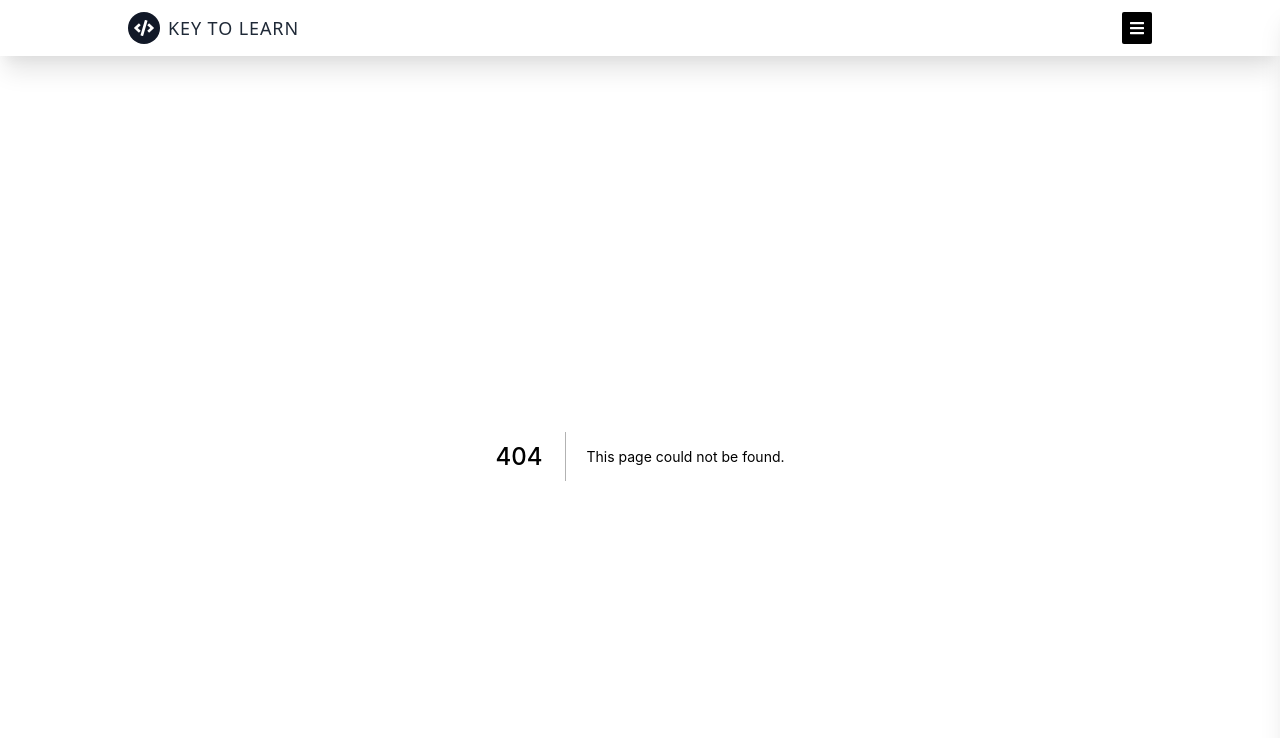
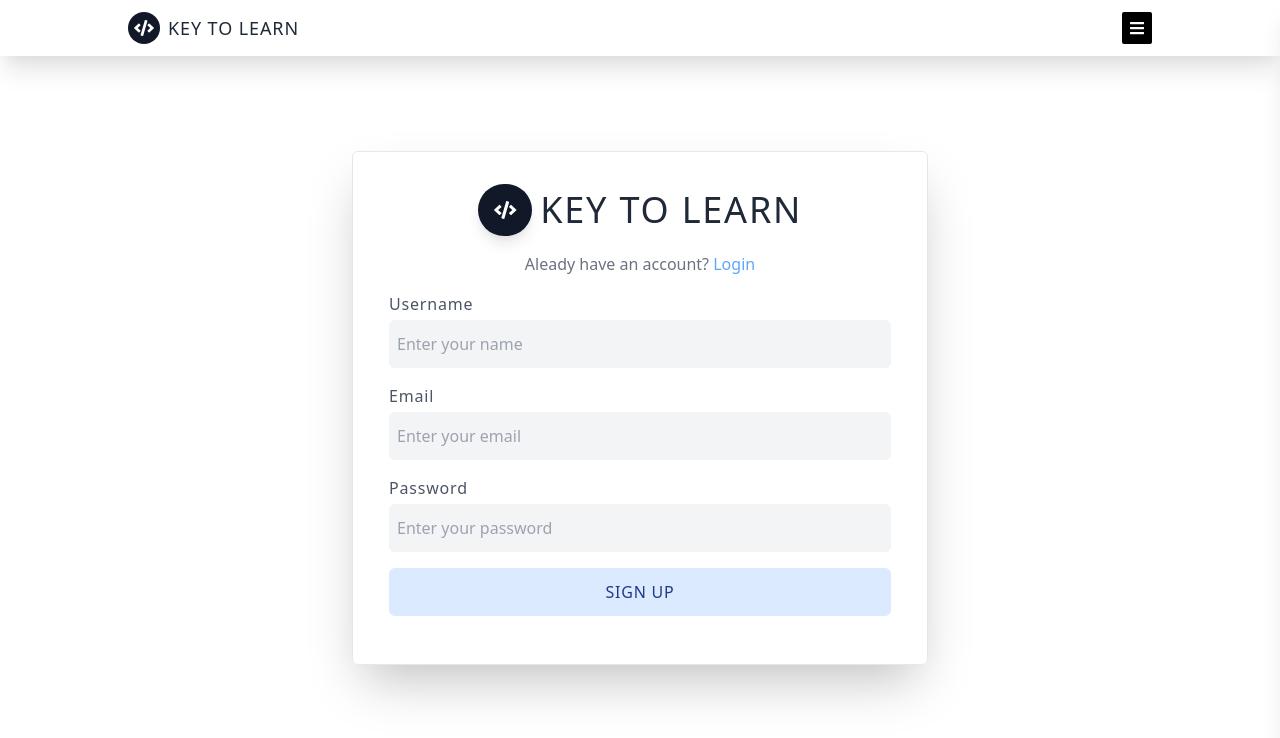
Before and after one commit to neuodev/key-to-learn, a Next.js app in the folder client/: page /join in a window 1280 px wide. Before the commit this address had no page. Shown: the top 738 px of the page. Built offline with nearby package versions, Linux system fonts and the light colour scheme.

Commit message:
Validate user input

```diff
--- a/client/components/Layouts/index.js
+++ b/client/components/Layouts/index.js
@@ -23,7 +23,7 @@ const Layout = ({ children }) => {
     }
   }, [router]);
   return (
-    <div className="overflow-hidden relative w-full min-h-screen">
+    <div className="overflow-hidden relative w-full min-h-screen ">
       <Navbar />
       <div
         className={`${
--- /dev/null
+++ b/client/pages/join.js
@@ -0,0 +1,124 @@
+import React, { useState } from "react";
+import Link from "next/link";
+import { FontAwesomeIcon } from "@fortawesome/react-fontawesome";
+import { faCode } from "@fortawesome/free-solid-svg-icons";
+import { isValidUserInfo } from "../utils/user";
+
+const Join = () => {
+  const [userInfo, setUserInfo] = useState({
+    name: "",
+    password: "",
+    email: "",
+  });
+  const [error, setError] = useState({
+    field: "",
+    message: "",
+  });
+
+  const updateState = (e) => {
+    setUserInfo({
+      ...userInfo,
+      [e.target.name]: e.target.value,
+    });
+  };
+
+  const onSubmit = (e) => {
+    e.preventDefault();
+    const isValid = isValidUserInfo(userInfo);
+    if (typeof isValid !== "boolean") {
+      setError(isValid);
+      return;
+    }
+
+    setError({
+      field: "",
+      message: "",
+    });
+  };
+  return (
+    <div className=" w-full h-full min-h-screen flex items-center justify-center">
+      <form
+        onSubmit={onSubmit}
+        className=" transform   -translate-y-12 md:shadow-2xl w-full md:max-w-xl p-9 py-8 rounded-md md:border "
+      >
+        <div className="mb-4 flex items-center justify-center ">
+          <Link href="/">
+            <div className="flex items-center justify-start">
+              <div className="inline-block mr-2 bg-gray-900 text-white py-3 px-4 text-lg shadow-lg rounded-full">
+                <FontAwesomeIcon icon={faCode} />
+              </div>
+              <p className="font-medium text-gray-800 uppercase tracking-wider text-4xl">
+                Key To Learn
+              </p>
+            </div>
+          </Link>
+        </div>
+        <div className="text-center font-medium mb-4 text-gray-500">
+          <p>
+            Aleady have an account?{" "}
+            <Link href="/login">
+              <span className="inline-block text-blue-400 hover:underline cursor-pointer">
+                Login
+              </span>
+            </Link>
+          </p>
+        </div>
+
+        <div className="flex flex-col justify-center mb-4">
+          <label className="font-medium mb-1 text-gray-600 tracking-wider">
+            Username
+          </label>
+          <input
+            className="py-3 px-2 rounded-md bg-gray-100 placeholder-gray-400"
+            placeholder="Enter your name"
+            type="text"
+            name="name"
+            value={userInfo.name}
+            onChange={updateState}
+          />
+          {error.field === "name" && (
+            <p className="text-red-400 text-xs">{error.message}</p>
+          )}
+        </div>
+        <div className="flex flex-col justify-center mb-4">
+          <label className="font-medium mb-1 text-gray-600 tracking-wider">
+            Email
+          </label>
+          <input
+            className="py-3 px-2 rounded-md bg-gray-100 placeholder-gray-400"
+            placeholder="Enter your email"
+            type="email"
+            name="email"
+            value={userInfo.email}
+            onChange={updateState}
+          />
+          {error.field === "email" && (
+            <p className="text-red-400 text-xs">{error.message}</p>
+          )}
+        </div>
+        <div className="flex flex-col justify-center mb-4">
+          <label className="font-medium mb-1 text-gray-600 tracking-wider">
+            Password
+          </label>
+          <input
+            className="py-3 px-2 rounded-md bg-gray-100 placeholder-gray-400"
+            placeholder="Enter your password"
+            type="password"
+            name="password"
+            value={userInfo.password}
+            onChange={updateState}
+          />
+          {error.field === "password" && (
+            <p className="text-red-400 text-xs">{error.message}</p>
+          )}
+        </div>
+
+        <button className="w-full mb-4 py-3 px-2 bg-blue-100 text-blue-900 uppercase tracking-wider font-medium hover:bg-blue-200 rounded-md  ">
+          Sign Up
+        </button>
+      </form>
+    </div>
+  );
+};
+
+export default Join;
--- /dev/null
+++ b/client/utils/user.js
@@ -0,0 +1,53 @@
+export const isValidUserInfo = (userInfo) => {
+  const { name, email, password } = userInfo;
+  if (!name) {
+    return {
+      field: "name",
+      message: "User name is required",
+    };
+  }
+  if (!email) {
+    return {
+      field: "email",
+      message: "Email is required",
+    };
+  }
+  if (!password) {
+    return {
+      field: "password",
+      message: "Password is required",
+    };
+  }
+  if (name.length < 3)
+    return {
+      field: "name",
+      message: "Username can't be less than 3 letters",
+    };
+
+  const nameRegExp = /^\d+$/;
+
+  if (nameRegExp.test(name)) {
+    return {
+      field: "name",
+      message: "Username should not contian numbers",
+    };
+  }
+
+  const emailRegExp =
+    /^(([^<>()[\]\\.,;:\s@"]+(\.[^<>()[\]\\.,;:\s@"]+)*)|(".+"))@((\[[0-9]{1,3}\.[0-9]{1,3}\.[0-9]{1,3}\.[0-9]{1,3}\])|(([a-zA-Z\-0-9]+\.)+[a-zA-Z]{2,}))$/;
+  if (!emailRegExp.test(String(email).toLocaleLowerCase().trim())) {
+    return {
+      field: "email",
+      message: "Plese enter valid email",
+    };
+  }
+
+  if (password.length < 8) {
+    return {
+      field: "password",
+      message: "Password should not be less than 8 chars",
+    };
+  }
+
+  return true;
+};
```
